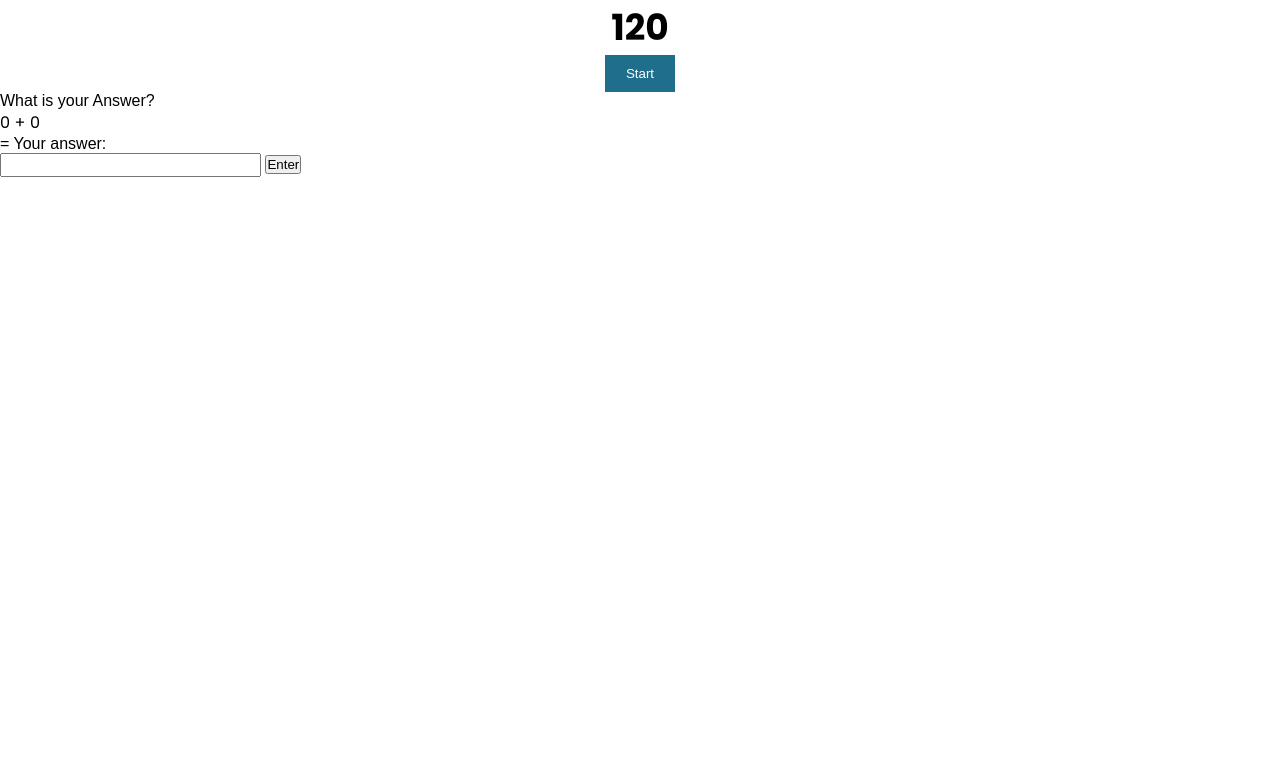
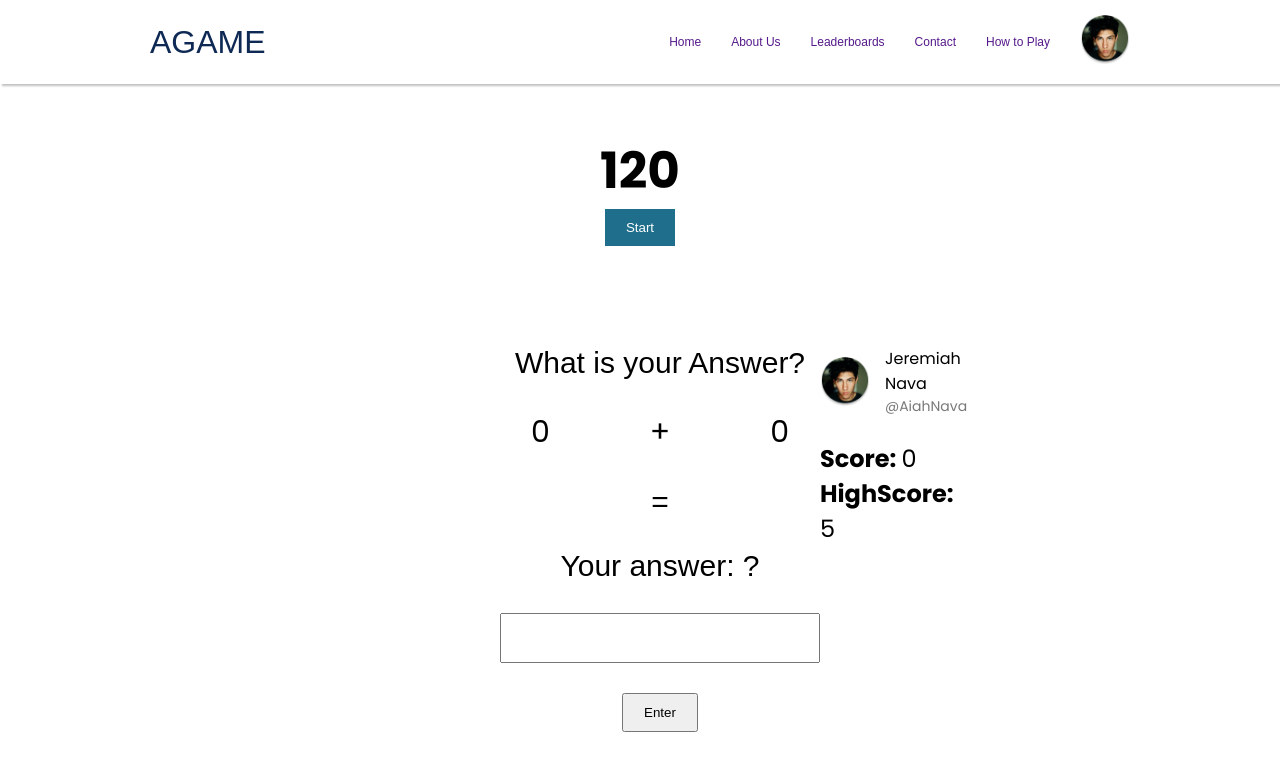
Before and after one commit to Ayaaa13/game-app, a plain HTML site: page pages/addition-game.html in a window 1280 px wide. Drawn offline with Linux system fonts and the light colour scheme; a web font is replaced by a local one.

Commit message:
Update game js and css

```diff
--- a/css/game.css
+++ b/css/game.css
@@ -25,7 +25,7 @@
   font-family: var(--secondary-font);
   color: var(--support-color-1);
   font-weight: 700;
-    font-size: 36px;
+  font-size: 50px;
 }
 
 .start-button {
@@ -43,10 +43,113 @@
   border: 1px solid var(--secondary-color);
 }
 
+.arithmetic-solving-and-user-game-information {
+  display: flex;
+  justify-content: space-between;
+
+  padding: 100px 350px;
+}
+
 .problem span {
   font-family: var(--secondary-font);
 }
 
 .answer {
   font-family: var(--secondary-font);
+  text-align: center;
+
+  width: 320px;
+  height: 50px;
+  font-size: 24px;
 }
+
+.addition-game-content {
+  padding: 50px 150px;
+}
+
+.arithmetic-solving,
+.reveal-answer {
+  display: flex;
+  gap: 30px;
+  flex-direction: column;
+  align-items: center;
+}
+
+.arithmetic-solving .answer-question,
+.arithmetic-solving .problem span,
+.arithmetic-solving .reveal-answer {
+  font-size: 30px;
+}
+
+.arithmetic-solving .problem {
+  display: flex;
+  gap: 100px;
+}
+
+.arithmetic-solving .answerBtn {
+  padding: 10px 20px;
+
+  cursor: pointer;
+}
+
+.user-game-information {
+  display: flex;
+  gap: 24px;
+  flex-direction: column;
+}
+
+.profile-and-name {
+  display: flex;
+  gap: 15px;
+  align-items: center;
+}
+
+.profile-and-name .user-profile,
+.profile-and-name .user-profile img {
+  width: 50px;
+  height: 50px;
+}
+
+.profile-and-name .name {
+  display: flex;
+  flex-direction: column;
+}
+
+.profile-and-name .name span {
+  font-family: var(--secondary-font);
+}
+
+.profile-and-name .name .fullname {
+  font-size: 16px;
+}
+
+.profile-and-name .name .nickname {
+  color: #7a7878;
+  font-size: 14px;
+}
+
+.score-text,
+.score-number,
+.highscore-text,
+.highscore-number {
+  font-family: var(--secondary-font);
+  font-size: 24px;
+}
+
+.score-text,
+.highscore-text {
+  font-weight: 700;
+}
+
+.score-number,
+.highscore-number {
+  font-weight: 500;
+}
+
+body.wrong {
+  background: red;
+}
+
+body.correct {
+  color: green;
+}
--- /dev/null
+++ b/css/header.css
@@ -0,0 +1,48 @@
+:root {
+  --primary-fonts: "Modern Warfare", sans-serif;
+  --secondary-font: "Poppins", sans-serif;
+  --primary-color: #0e2954;
+  --secondary-color: #1f6e8c;
+  --support-color-1: #000;
+  --support-color-2: #fff;
+}
+
+* {
+  margin: 0;
+  padding: 0;
+  box-sizing: border-box;
+  text-decoration: none;
+  font-family: var(--primary-fonts);
+}
+
+header {
+  padding: 15px 150px;
+}
+
+.home-header {
+  display: flex;
+  justify-content: space-between;
+  align-items: center;
+
+  box-shadow: 2px 2px 2px rgba(0, 0, 0, 0.25);
+}
+
+.home-header .logo {
+  font-size: 32px;
+  color: var(--primary-color);
+}
+
+.home-header .main-navbar {
+  display: flex;
+  gap: 30px;
+  align-items: center;
+}
+
+.home-header .main-navbar a {
+  font-size: 12px;
+}
+
+.home-header .user-profile img {
+  width: 50px;
+  height: 50px;
+}
--- a/js/addition-game.js
+++ b/js/addition-game.js
@@ -1,56 +1,79 @@
 const Timer = document.querySelector(".game-timer");
-const startBtn = document.querySelector(".start-button")
+const startBtn = document.querySelector(".start-button");
 const firstNumber = document.querySelector(".first-number");
-const secondNumber = document.querySelector(".second-number")
+const secondNumber = document.querySelector(".second-number");
 const answer = document.querySelector(".answer");
+const correctOrWrong = document.querySelector(".correct-or-wrong");
+const answerBtn = document.querySelector(".answerBtn");
+const myAnswer = document.querySelector(".user-answer");
+const scoreNumber = document.querySelector(".score-number");
+const highscoreNumber = document.querySelector(".highscore-number");
+const body = document.querySelector("body");
+
+let score = 0;
+let highscore = 5;
+scoreNumber.innerHTML = score;
+highscoreNumber.innerHTML = highscore;
+
+function WrongAnswer() {
+  body.classList.add("wrong");
+
+  setTimeout(function () {
+    body.classList.remove("wrong");
+  }, 100);
+}
 
 function AnswerGame(equals) {
-    const answerBtn = document.querySelector(".answerBtn");
-    answerBtn.addEventListener("click", function(){
-        const correctOrWrong = document.querySelector(".correct-or-wrong");
+  answerBtn.addEventListener("click", function () {
+    let userAnswer = Number(answer.value);
 
-        let userAnswer = Number(answer.value);
-        if(userAnswer === equals) {
-            correctOrWrong.innerHTML = String("CORRECT");
+    myAnswer.innerHTML = userAnswer;
+    if (userAnswer === equals) {
+      score++;
+      scoreNumber.innerHTML = score;
+
+      answer.value = "";
+      if (score > highscore) {
+        highscore.innerHTML = score;
+        highscoreNumber.innerHTML = score;
+      }
       StartGame();
     } else {
-            correctOrWrong.innerHTML = String("WRONG");
+      WrongAnswer();
     }
-
-    })
+  });
 }
 
 function GameTimer() {
   let time = 120;
   function tick() {
-        time --;
+    time--;
 
     Timer.innerHTML = Number(time);
 
-        if(time > 0){
-            setTimeout(tick, 1000)
+    if (time > 0) {
+      setTimeout(tick, 1000);
     } else {
       Timer.innerHTML = String("TIME IS UP");
-        }}
+    }
+  }
   tick();
 }
 
 function StartGame() {
-
   // RANDOM NUMBER
-    first = Number(Math.floor(Math.random() * 5));
-    second = Number(Math.floor(Math.random() * 5));
+  first = Number(Math.floor(Math.random() * 25));
+  second = Number(Math.floor(Math.random() * 25));
 
   // ANSWER
   let equals = first + second;
   firstNumber.innerHTML = first;
   secondNumber.innerHTML = second;
+
   AnswerGame(equals);
-    GameTimer();
-
 }
 
-startBtn.addEventListener("click", function() {
-    StartGame()
-    }
-)
+startBtn.addEventListener("click", function () {
+  GameTimer();
+  StartGame();
+});
--- a/pages/addition-game.html
+++ b/pages/addition-game.html
@@ -1,8 +1,8 @@
 <!DOCTYPE html>
 <html lang="en">
   <head>
-    <meta charset="UTF-8">
-    <meta name="viewport" content="width=device-width, initial-scale=1.0">
+    <meta charset="UTF-8" />
+    <meta name="viewport" content="width=device-width, initial-scale=1.0" />
     <link
       rel="stylesheet"
       href="https://cdnjs.cloudflare.com/ajax/libs/font-awesome/6.2.1/css/all.min.css"
@@ -18,10 +18,23 @@
       href="https://fonts.googleapis.com/css2?family=Alex+Brush&family=Playfair+Display+SC:wght@700&family=Poppins:ital,wght@0,300;0,400;0,700;1,700&display=swap"
       rel="stylesheet"
     />
-    <link rel="stylesheet" href="/css/game.css">
+    <link rel="stylesheet" href="/css/game.css" />
+    <link rel="stylesheet" href="/css/header.css" />
+
     <title>Addition Game - AGAME</title>
   </head>
   <body>
+    <header class="home-header">
+      <span class="logo">AGAME</span>
+      <nav class="main-navbar">
+        <a href="">Home</a><a href="">About Us</a><a href="">Leaderboards</a
+        ><a href="">Contact</a><a href="">How to Play</a>
+
+        <div class="user-profile">
+          <img src="/images/user/user-1.png" alt="" />
+        </div>
+      </nav>
+    </header>
     <div class="addition-game-content">
       <div class="timer-and-startBtn">
         <div class="game-timer">120</div>
@@ -38,13 +51,38 @@
           </div>
           <div class="reveal-answer">
             <span>=</span>
-                    <span>Your answer: <span class="user-answer"></span></span>
+            <span>Your answer: <span class="user-answer">?</span></span>
           </div>
 
-                <input type="number" class="answer">
+          <input type="number" class="answer" />
+
           <button class="answerBtn">Enter</button>
+        </div>
 
-                <div class="correct-or-wrong"></div>
+        <div class="user-game-information">
+          <div class="profile-and-name">
+            <div class="user-profile">
+              <img src="/images/user/user-1.png" alt="" />
+            </div>
+            <div class="name">
+              <span class="fullname">Jeremiah Nava</span>
+              <span class="nickname">@AiahNava</span>
+            </div>
+          </div>
+
+          <div class="score-and-highscore">
+            <div class="score">
+              <div class="score-text">
+                Score: <span class="score-number">0</span>
+              </div>
+            </div>
+
+            <div class="highscore">
+              <div class="highscore-text">
+                HighScore: <span class="highscore-number">0</span>
+              </div>
+            </div>
+          </div>
         </div>
       </div>
     </div>
```
Lines whose indentation alone changed are shown as unchanged.
